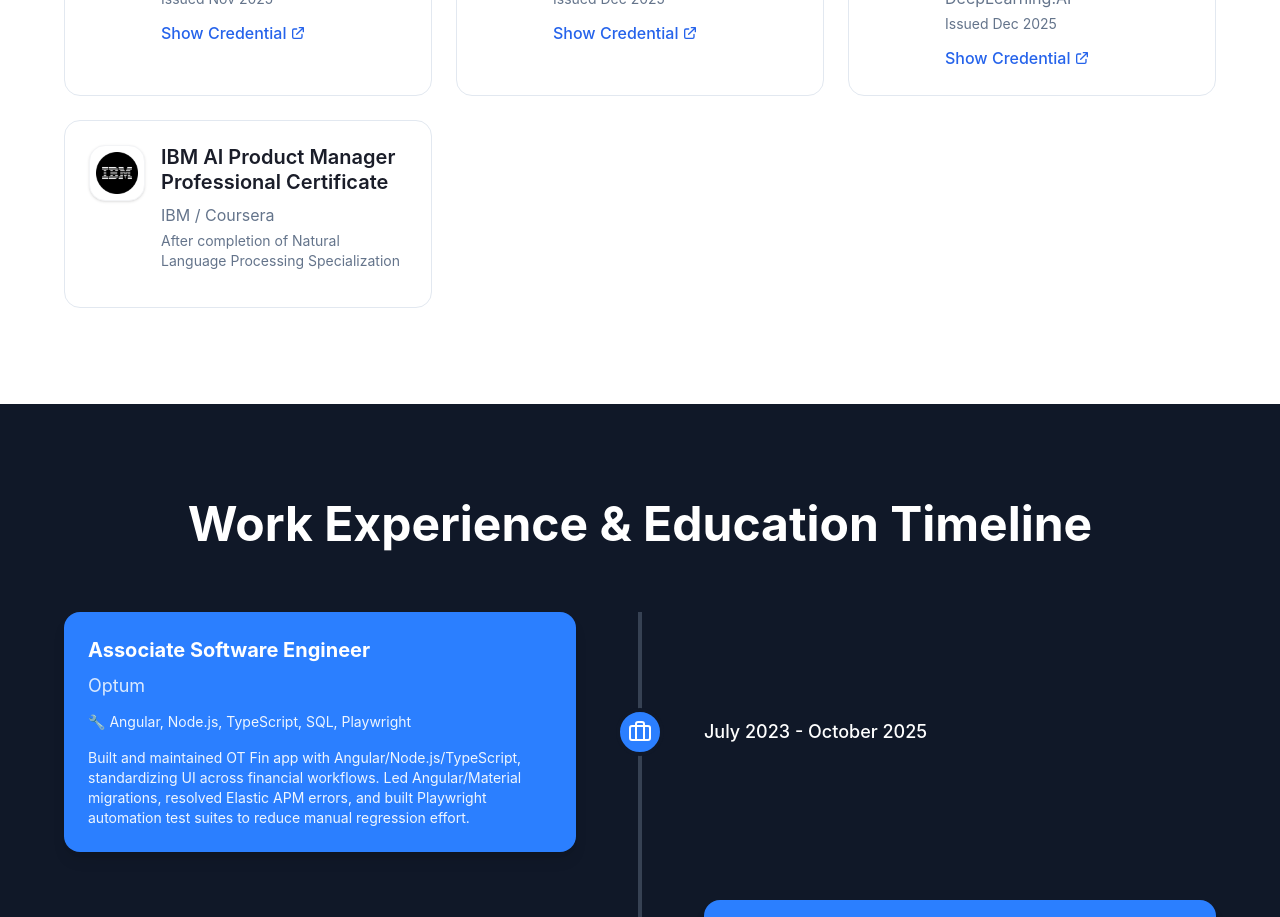
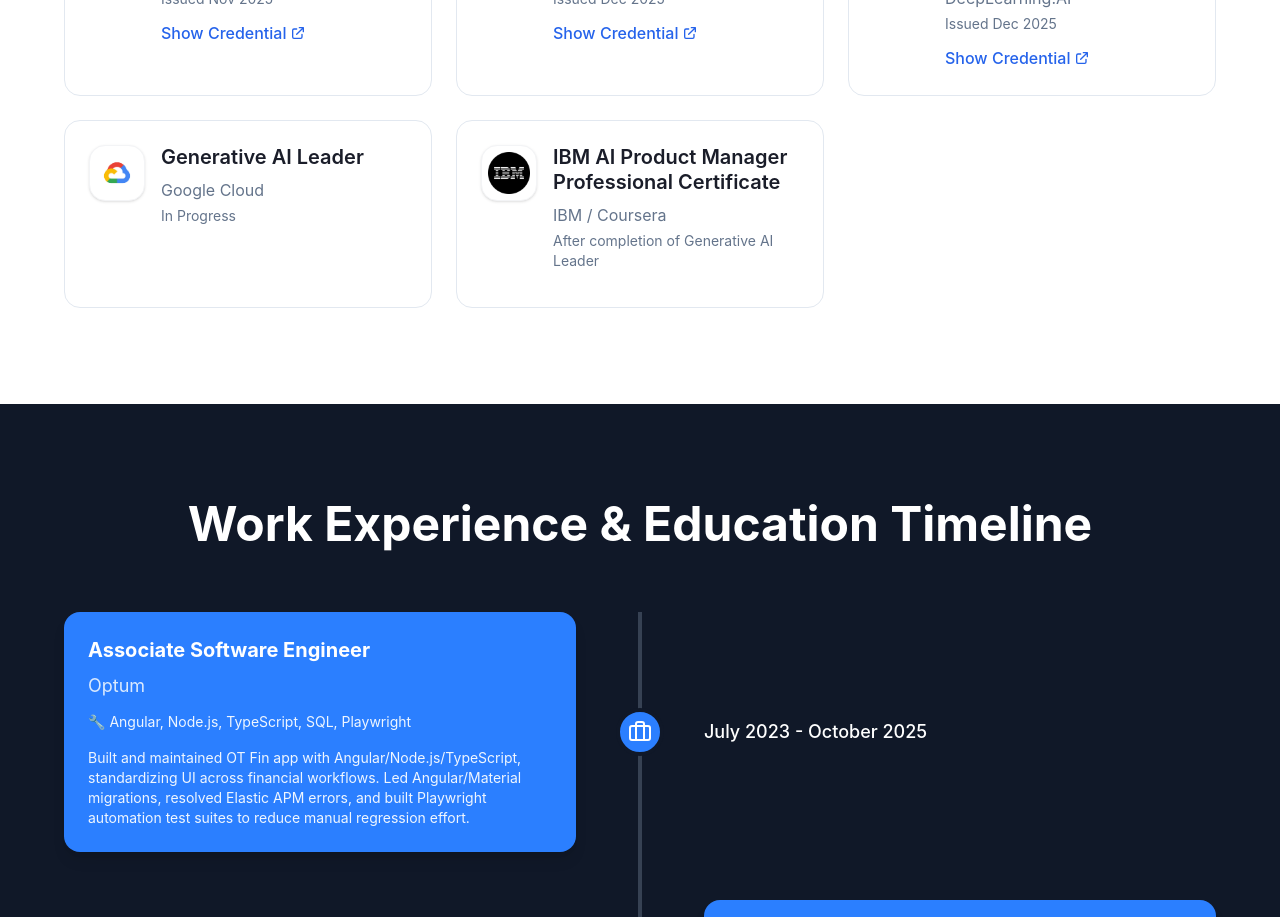
Before and after one commit to OluwatobilobaOdebo/tobi-odebo-portfolio, a Next.js app: page / in a window 1280 px wide. Shown: the part 5460-6377 px from the top of the page. Built offline with nearby package versions, Linux system fonts and the light colour scheme.

Commit message:
updated cert cards

```diff
--- a/app/page.tsx
+++ b/app/page.tsx
@@ -591,9 +591,15 @@
                 logo="/deep_learning_ai.jpg"
               />
               <CertificationCard
+                title="Generative AI Leader"
+                provider="Google Cloud"
+                status="In Progress"
+                logo="/google_cloud.jpg"
+              />
+              <CertificationCard
                 title="IBM AI Product Manager Professional Certificate"
                 provider="IBM / Coursera"
-                status="After completion of Natural Language Processing Specialization"
+                status="After completion of Generative AI Leader"
                 logo="/ibm_logo.png"
               />
             </div>
```
Also changed, not shown: public/google_cloud.jpg (added).
